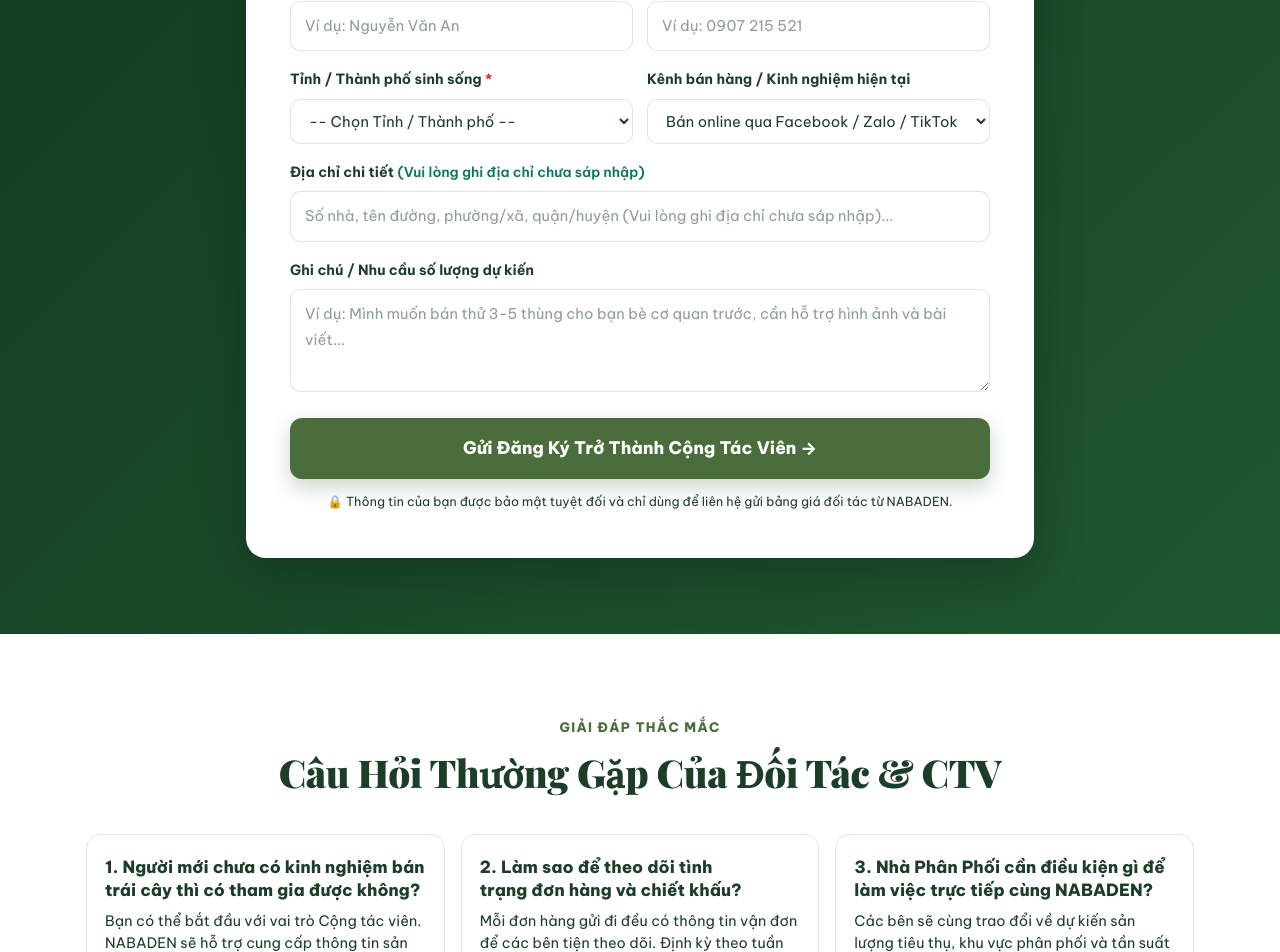
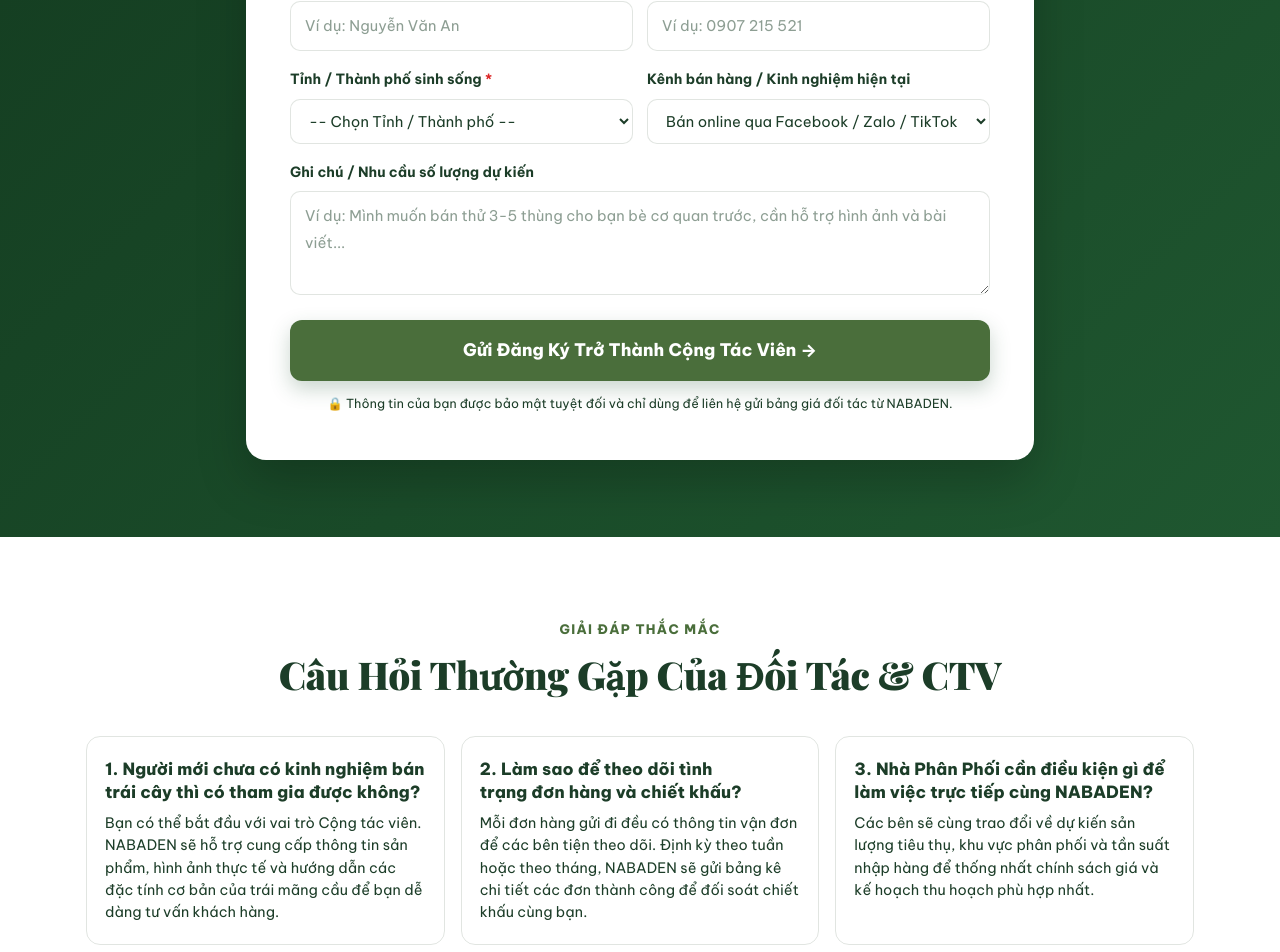
Before and after one commit to minhmarcom/mang-cau-ba-den, a Next.js app: page /hop-tac in a window 1280 px wide. Shown: the part 3916-4868 px from the top of the page. Built offline with nearby package versions, Linux system fonts and the light colour scheme; a web font is replaced by a local one.

Commit message:
fix(form): bat buoc sdt Zalo 10 so VN va loai bo o nhap dia chi chi tiet

```diff
--- a/app/api/partner-register/route.ts
+++ b/app/api/partner-register/route.ts
@@ -3,9 +3,12 @@ export async function POST(request: Request) {
     const body = await request.json();
     const { partnerType, fullName, phone, province, address, salesChannel, notes, sourceWebsite } = body;
 
-    if (!fullName || !phone) {
+    const cleanPhone = String(phone || "").trim().replace(/[\s\-\.]/g, "").replace(/^\+84/, "0").replace(/^84/, "0");
+    const vnPhoneRegex = /^0(3|5|7|8|9)[0-9]{8}$/;
+
+    if (!fullName || !vnPhoneRegex.test(cleanPhone)) {
       return Response.json(
-        { success: false, message: "Vui lòng nhập đầy đủ Họ tên và Số điện thoại Zalo." },
+        { success: false, message: "Vui lòng nhập đúng số điện thoại Zalo Việt Nam (10 chữ số, ví dụ: 0907215521)." },
         { status: 400 }
       );
     }
@@ -51,9 +54,9 @@ export async function POST(request: Request) {
       timestamp: formattedTimestamp,
       partnerType: partnerType || "Cộng Tác Viên (CTV)",
       fullName: String(fullName).trim(),
-      phone: String(phone).trim(),
+      phone: cleanPhone,
       province: String(province || "").trim(),
-      address: String(address || "").trim(),
+      address: "",
       salesChannel: String(salesChannel || "Bán online qua Facebook / Zalo / TikTok").trim(),
       notes: noteWithSource,
     };
--- a/app/components/PartnerForm.tsx
+++ b/app/components/PartnerForm.tsx
@@ -92,7 +92,6 @@ export default function PartnerForm({ defaultType = "ctv" }: PartnerFormProps) {
   const [fullName, setFullName] = useState("");
   const [phone, setPhone] = useState("");
   const [province, setProvince] = useState("");
-  const [address, setAddress] = useState("");
   const [salesChannel, setSalesChannel] = useState("Bán online qua Facebook / Zalo / TikTok");
   const [notes, setNotes] = useState("");
 
@@ -110,10 +109,15 @@ export default function PartnerForm({ defaultType = "ctv" }: PartnerFormProps) {
       setErrorMessage("Vui lòng nhập họ và tên của bạn.");
       return;
     }
-    if (!phone.trim() || phone.trim().length < 9) {
-      setErrorMessage("Vui lòng nhập số điện thoại (có Zalo) hợp lệ.");
+
+    // Strict Vietnam Phone Number Validation (10 digits starting with 03, 05, 07, 08, 09)
+    const cleanPhone = phone.trim().replace(/[\s\-\.]/g, "").replace(/^\+84/, "0").replace(/^84/, "0");
+    const vnPhoneRegex = /^0(3|5|7|8|9)[0-9]{8}$/;
+    if (!vnPhoneRegex.test(cleanPhone)) {
+      setErrorMessage("Số điện thoại Zalo không hợp lệ. Vui lòng nhập đúng 10 chữ số Việt Nam (ví dụ: 0907215521).");
       return;
     }
+
     if (!province) {
       setErrorMessage("Vui lòng chọn Tỉnh / Thành phố bạn đang sinh sống.");
       return;
@@ -136,10 +140,10 @@ export default function PartnerForm({ defaultType = "ctv" }: PartnerFormProps) {
           sourceWebsite,
           partnerType,
           fullName: fullName.trim(),
-          phone: phone.trim(),
+          phone: cleanPhone,
           province: province.trim(),
           salesChannel,
-          address: address.trim(),
+          address: "",
           notes: notes.trim(),
         }),
       });
@@ -202,12 +206,6 @@ export default function PartnerForm({ defaultType = "ctv" }: PartnerFormProps) {
                 <div className="detail-item">
                   <span className="detail-label">Kênh kinh doanh:</span>
                   <span className="detail-value">{salesChannel}</span>
-                </div>
-              )}
-              {address.trim() && (
-                <div className="detail-item">
-                  <span className="detail-label">Địa chỉ chi tiết:</span>
-                  <span className="detail-value">{address.trim()}</span>
                 </div>
               )}
               {notes.trim() && (
@@ -317,6 +315,7 @@ export default function PartnerForm({ defaultType = "ctv" }: PartnerFormProps) {
                 type="tel"
                 className="form-input"
                 placeholder="Ví dụ: 0907 215 521"
+                maxLength={12}
                 value={phone}
                 onChange={(e) => setPhone(e.target.value)}
                 required
@@ -374,20 +373,6 @@ export default function PartnerForm({ defaultType = "ctv" }: PartnerFormProps) {
           </div>
 
           <div className="form-group">
-            <label htmlFor="partner-address" className="form-label">
-              Địa chỉ chi tiết <span style={{ fontWeight: 600, color: "#047857", fontSize: "0.86rem" }}>(Vui lòng ghi địa chỉ chưa sáp nhập)</span>
-            </label>
-            <input
-              id="partner-address"
-              type="text"
-              className="form-input"
-              placeholder="Số nhà, tên đường, phường/xã, quận/huyện (Vui lòng ghi địa chỉ chưa sáp nhập)..."
-              value={address}
-              onChange={(e) => setAddress(e.target.value)}
-            />
-          </div>
-
-          <div className="form-group">
             <label htmlFor="partner-notes" className="form-label">
               Ghi chú / Nhu cầu số lượng dự kiến
             </label>
```
